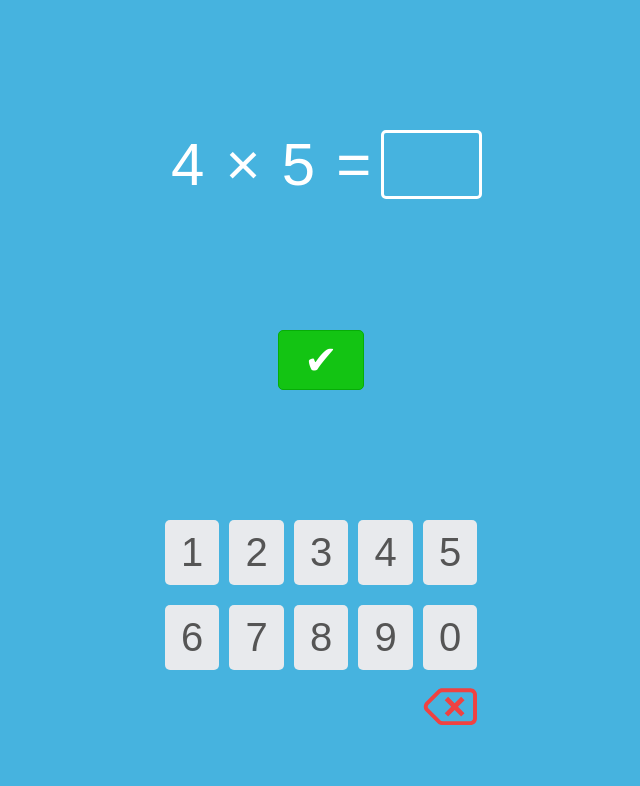
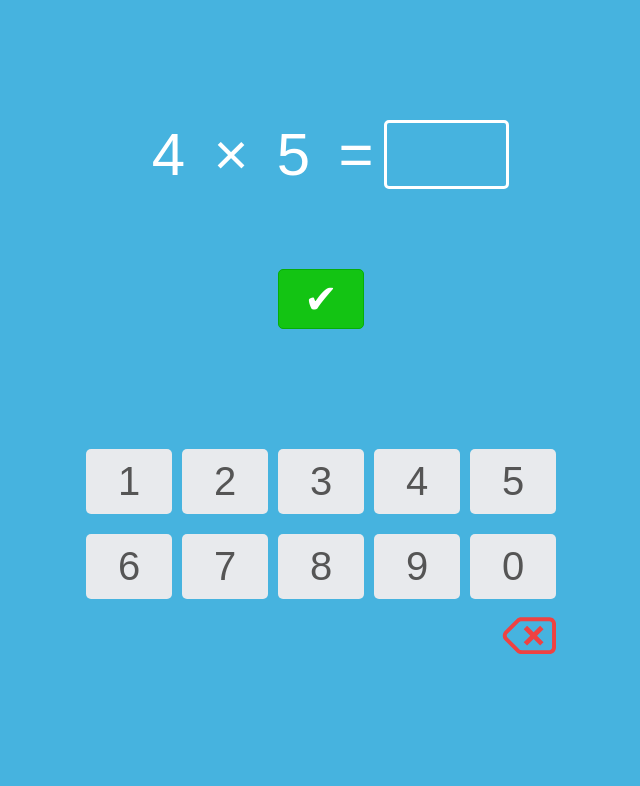
Before and after one commit to elenakoch122/multiplication-table-trainer, a plain HTML site: page index.html in a window 1280 px wide. Shown: the whole page, without its empty margins (319-959 px from the left). Drawn offline with Linux system fonts and the light colour scheme.

Commit message:
refactored

```diff
--- a/styles.css
+++ b/styles.css
@@ -9,8 +9,6 @@ html {
 }
 
 body {
-  display: flex;
-  justify-content: center;
   font-family: Montserrat, Arial, Helvetica, sans-serif;
   font-size: 60px;
   color: #fff;
@@ -18,17 +16,15 @@ body {
 }
 
 .trainer {
-  display: flex;
-  flex-direction: column;
-  justify-content: space-evenly;
+  width: 90vw;
   max-width: 500px;
-  height: 100vh;
+  margin: 15vh auto 5vh;
 }
 
 .trainer__main {
   display: flex;
   justify-content: center;
-  /* margin-top: 12%; */
+  margin-bottom: 10vh;
 }
 
 .factor-one, .factor-two, .result {
@@ -53,7 +49,7 @@ body {
 }
 
 .check-button__wrapper {
-  /* margin-bottom: 30px; */
+  margin-bottom: 15vh;
   line-height: 0;
   text-align: center;
 }
@@ -102,7 +98,3 @@ body {
   transition: .3s;
   cursor: pointer;
 }
-
-/* .digits__clear:active path {
-  fill: #e97070;
-} */
```
